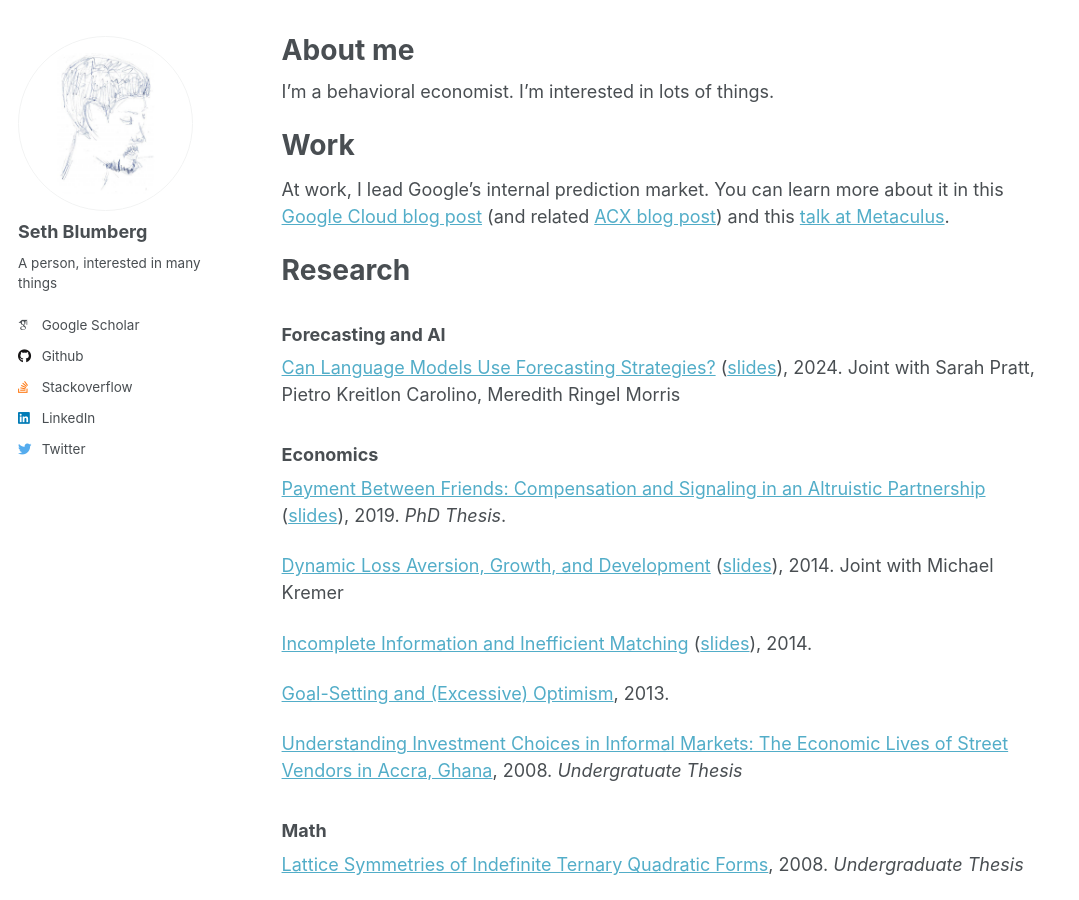
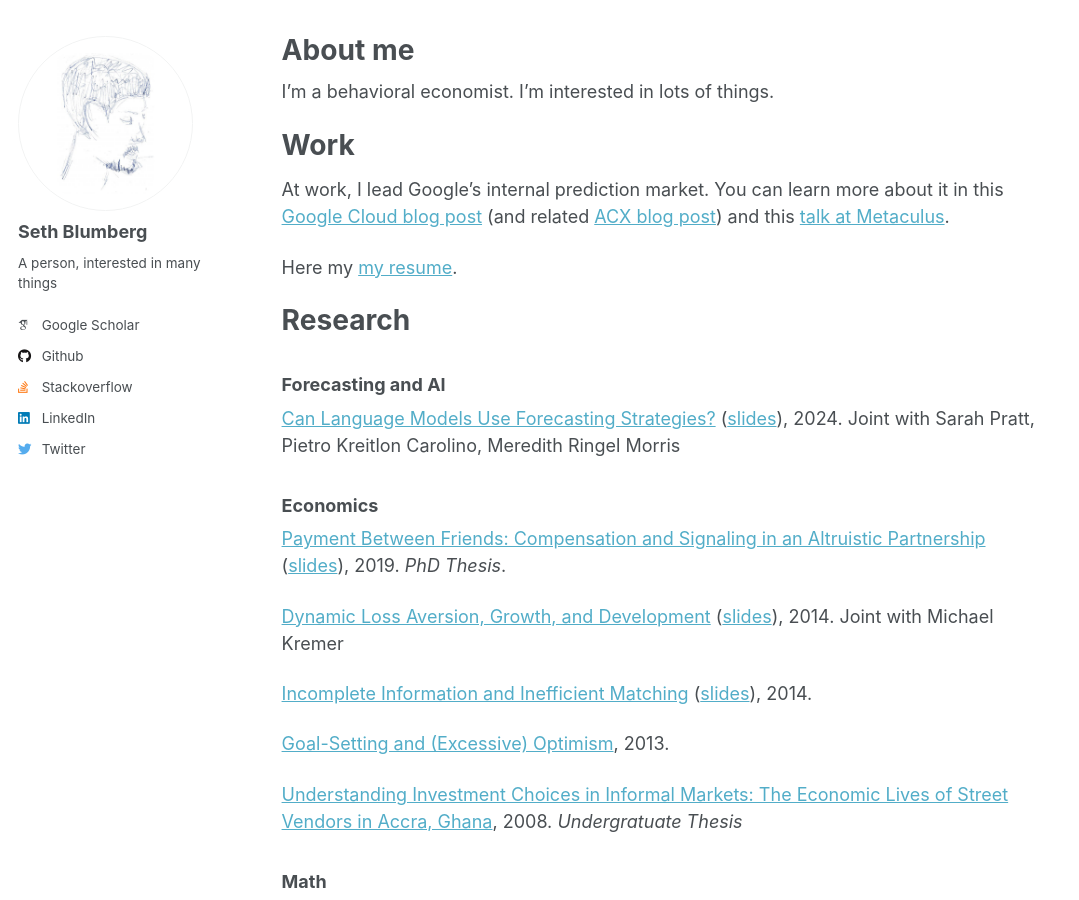
Before and after one commit to sethblumberg/sethblumberg.github.io, a Jekyll site: the page built from _pages/about.md, in a window 1280 px wide and 900 px high. Shown: the whole window, without its empty margins (0-1079 px from the left). Built offline with Jekyll 4.4.1, drawn with Linux system fonts in a browser that asks for light colours; some web fonts are replaced.

Commit message:
Add resume.

```diff
--- a/_pages/about.md
+++ b/_pages/about.md
@@ -12,6 +12,8 @@ I'm a behavioral economist.  I'm interested in lots of things.
 # Work
 At work, I lead Google's internal prediction market.
 You can learn more about it in this [Google Cloud blog post](https://cloud.google.com/blog/topics/solutions-how-tos/design-patterns-in-googles-prediction-market-on-google-cloud) (and related [ACX blog post](https://www.astralcodexten.com/p/mantic-monday-let-me-google-that)) and this [talk at Metaculus](https://www.youtube.com/watch?v=uTCnxUBxw-E).
+
+Here my [my resume](https://sethblumberg.com/resume/Seth%20Blumberg%20-%20resume.pdf).
 
 # Research
 
```
